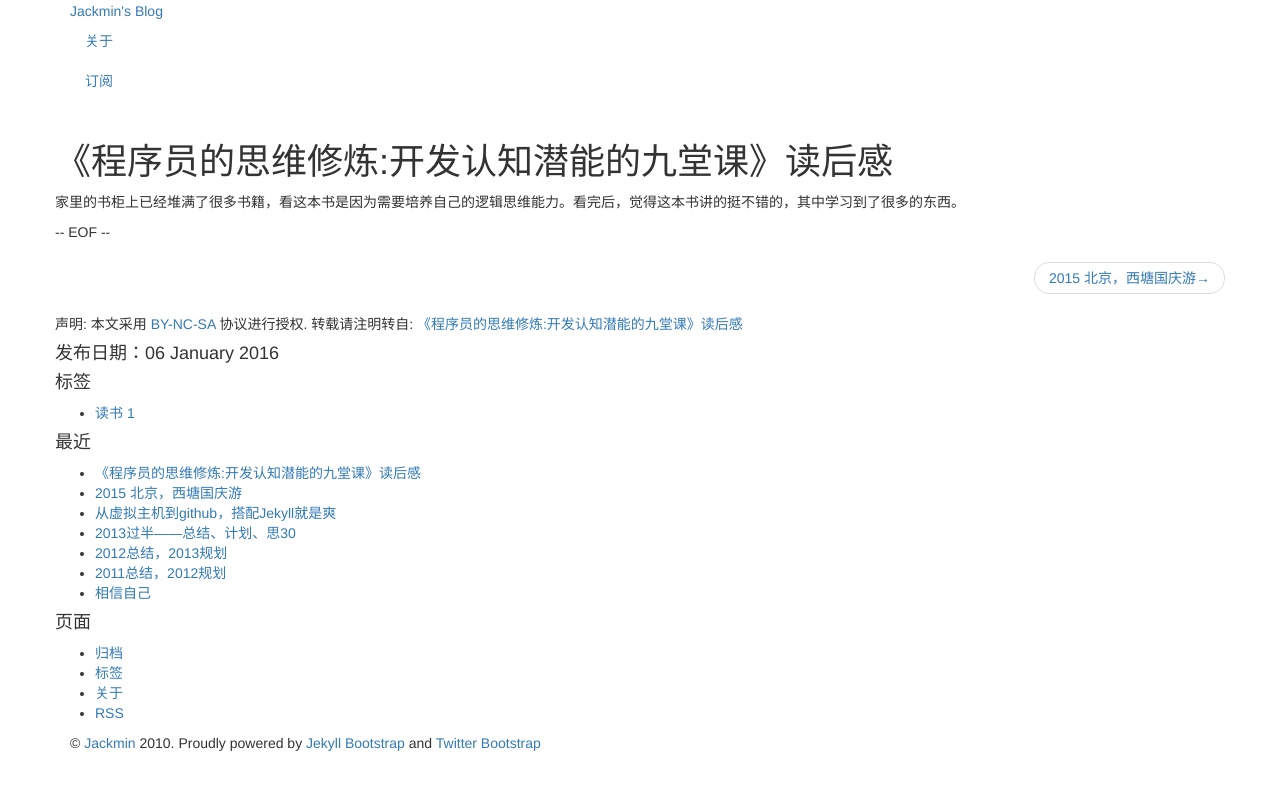
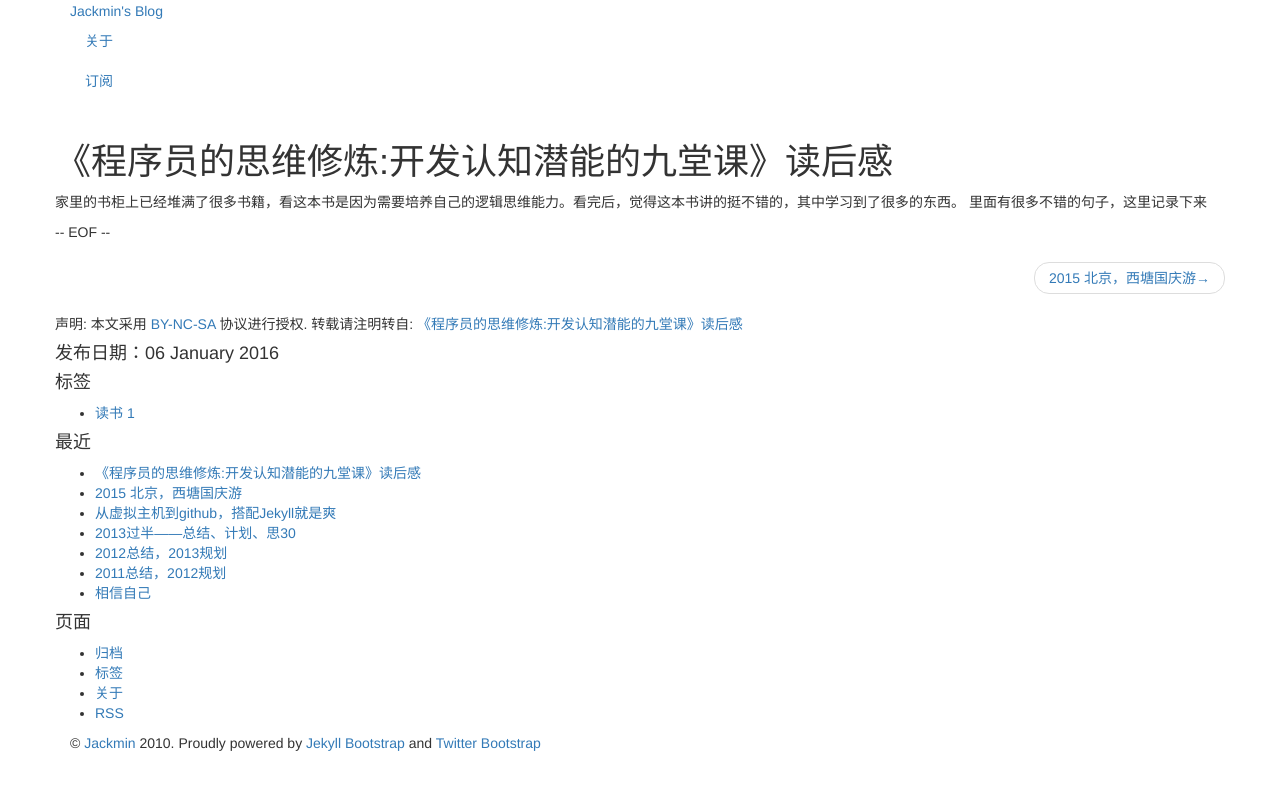
Before and after one commit to lmm19891114/lmm19891114.github.io, a Jekyll site: the page built from _posts/2016-01-06-read-the-program-book.md, in a window 1280 px wide. Shown: the top 790 px of the page. Built offline with Jekyll 4.4.1, drawn with Linux system fonts in a browser that asks for light colours; nearby versions of some CDN libraries; library files that are not in the unit come from our copies; comment, search, counter and statistics services are not loaded.

Commit message:
add text

```diff
--- a/_posts/2016-01-06-read-the-program-book.md
+++ b/_posts/2016-01-06-read-the-program-book.md
@@ -9,3 +9,4 @@ tags: [读书]
 {% include JB/setup %}
 
 家里的书柜上已经堆满了很多书籍，看这本书是因为需要培养自己的逻辑思维能力。看完后，觉得这本书讲的挺不错的，其中学习到了很多的东西。
+里面有很多不错的句子，这里记录下来
```
